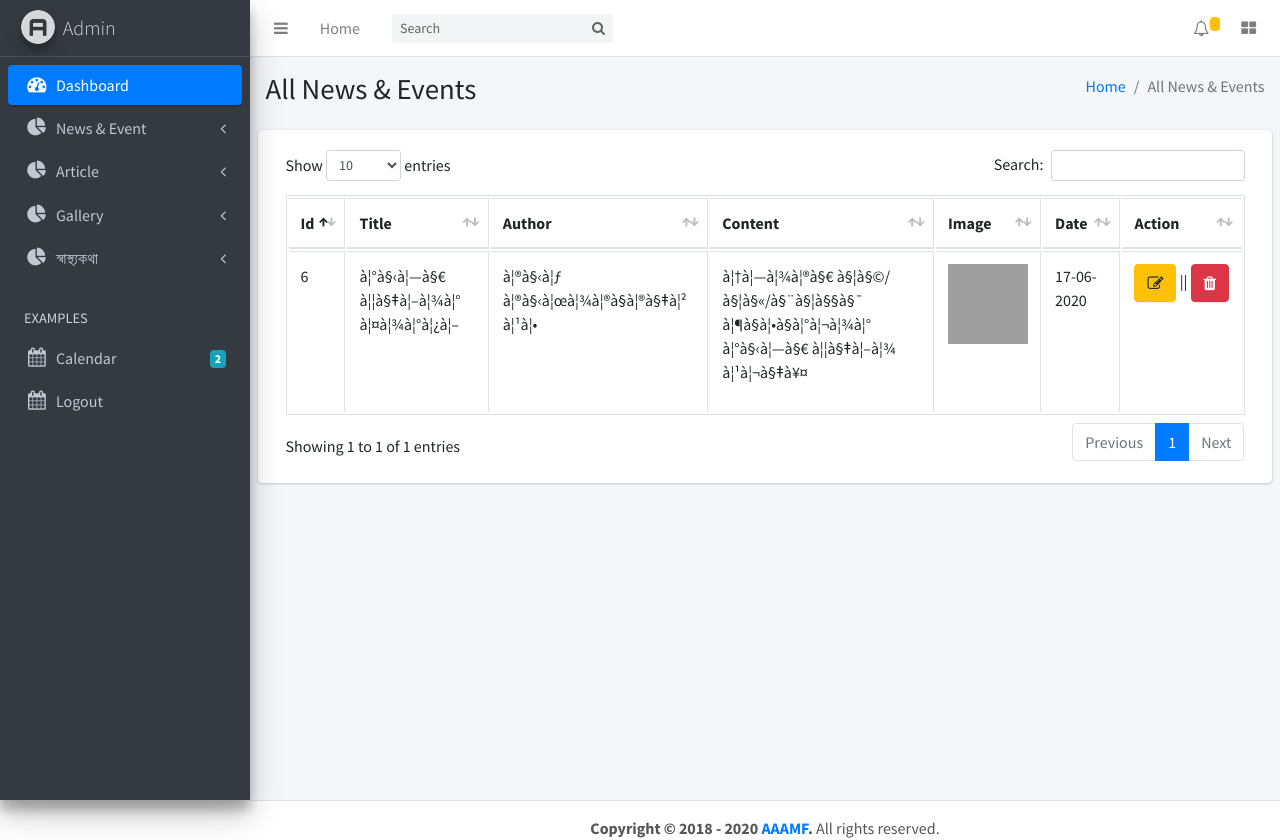
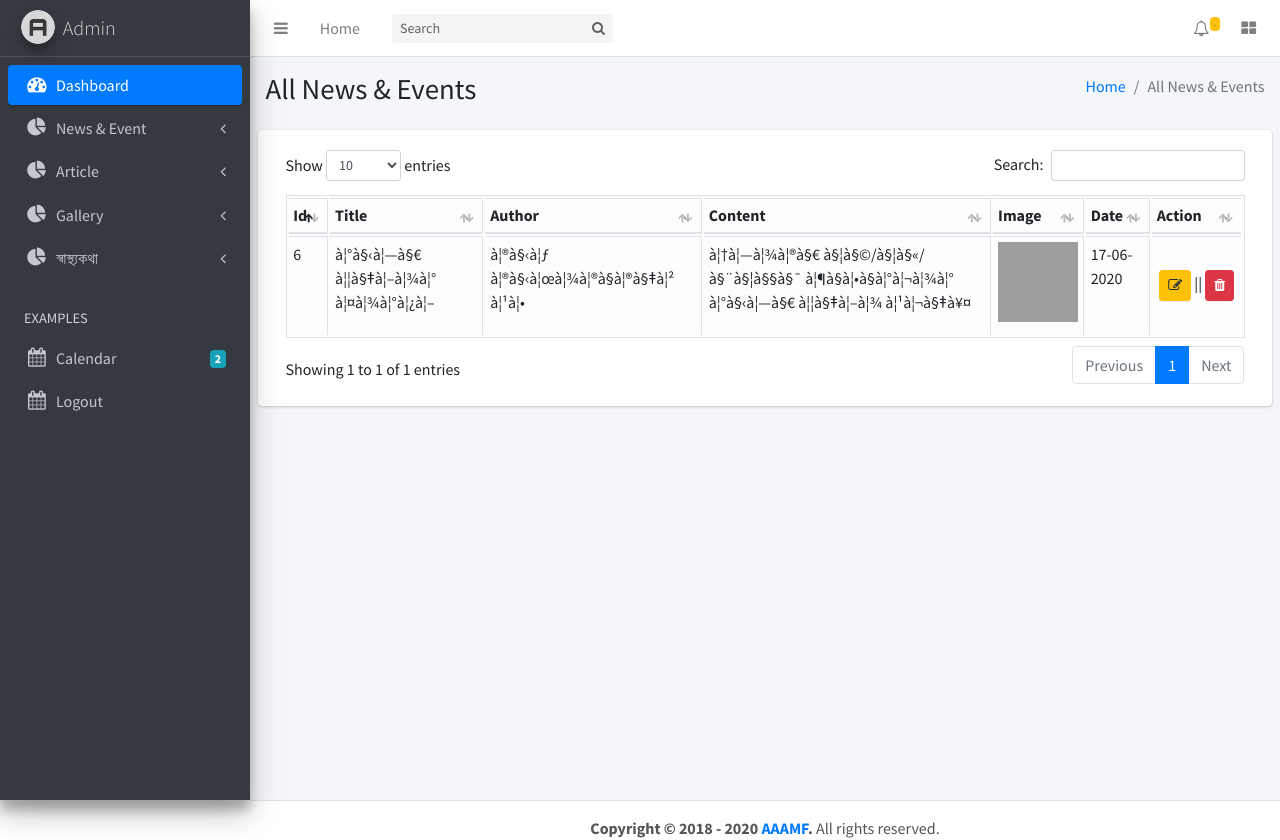
Before and after one commit to shafi0313/aamf, a PHP site: page /admin/post_news_event.php in a window 1280 px wide; the page is wider, and only the part inside the window is pictured. Shown: the top 840 px of that part. Run offline with PHP 8.4, Linux system fonts and the light colour scheme; a user stored in the database is signed in; data comes from the database, SQL or seed files in the repository; some libraries are stand-ins or nearby versions; grey boxes are pictures that could not be loaded.

Commit message:
Admin View Chenged

```diff
--- a/admin/post_article.php
+++ b/admin/post_article.php
@@ -2,9 +2,6 @@
   include '../includes/config.php';
   include 'includes/header.php';
 ?>
-
-
-
         <?php
             if(isset($_GET['p_id'])){
                 $the_post_id = $_GET['p_id'];
--- a/admin/post_healthcare.php
+++ b/admin/post_healthcare.php
@@ -2,13 +2,11 @@
   include '../includes/config.php';
   include 'includes/header.php';
 ?>
-
             <?php
                 if(isset($_GET['p_id'])){
                     $the_post_id = $_GET['p_id'];
                 }
             ?>
-
 
             <?php
                 if(isset($_GET['source'])){
--- a/admin/post_news_event.php
+++ b/admin/post_news_event.php
@@ -2,14 +2,11 @@
   include '../includes/config.php';
   include 'includes/header.php';
 ?>
-
-
     <?php
         if(isset($_GET['p_id'])){
             $the_post_id = $_GET['p_id'];
         }
     ?>
-
 
     <?php
         if(isset($_GET['source'])){
@@ -33,7 +30,6 @@
             break;
         }
     ?>
-
 </div>
             <!-- /.card-body -->
           </div>
@@ -50,7 +46,6 @@
 <?php
     include 'includes/footer.php';
   ?>
-
 
 <!-- jQuery -->
 <script src="plugins/jquery/jquery.min.js"></script>
--- a/admin/view_all_news_event.php
+++ b/admin/view_all_news_event.php
@@ -28,7 +28,7 @@
 
 
     <div class="card-body">
-  <table id="example1" class="table table-bordered table-hover">
+  <table id="example1" class="table table-sm table-bordered table-hover table-responsive table-light">
         <thead>
             <tr>
                 <th>Id</th>
@@ -61,9 +61,9 @@
                 <td><?php echo $ne_content; ?></td>
                 <td><img class="ne_image" src="../image/news_event_image/<?php echo $ne_image; ?>" height="80" width="80" alt=""></td>
                 <td><?php echo $ne_date; ?></td>
-                <td style="width: 95px;">
-                <?php echo "<a class='btn btn-warning' href='post_news_event.php?source=edit_ne&p_id={$ne_id}'><i class='fa fa-pencil-square-o'></i></a>"; ?> ||
-                <?php echo "<a rel='$ne_id' href='javascript:void(0);' class='delete_link btn btn-danger'><i class='fa fa-trash'></i></a>"; ?>
+                <td style="width: 80px; vertical-align: middle; text-align: center">
+                <?php echo "<a class='btn btn-sm btn-warning' href='post_news_event.php?source=edit_ne&p_id={$ne_id}'><i class='fa fa-pencil-square-o'></i></a>"; ?> ||
+                <?php echo "<a rel='$ne_id' href='javascript:void(0);' class='delete_link btn btn-sm btn-danger'><i class='fa fa-trash'></i></a>"; ?>
 
                 </td>
             </tr>
```
Also changed, not shown: admin/view_all_article.php (+13 -12 lines), admin/view_all_healthcare.php (+4 -4 lines), 1 other file.
